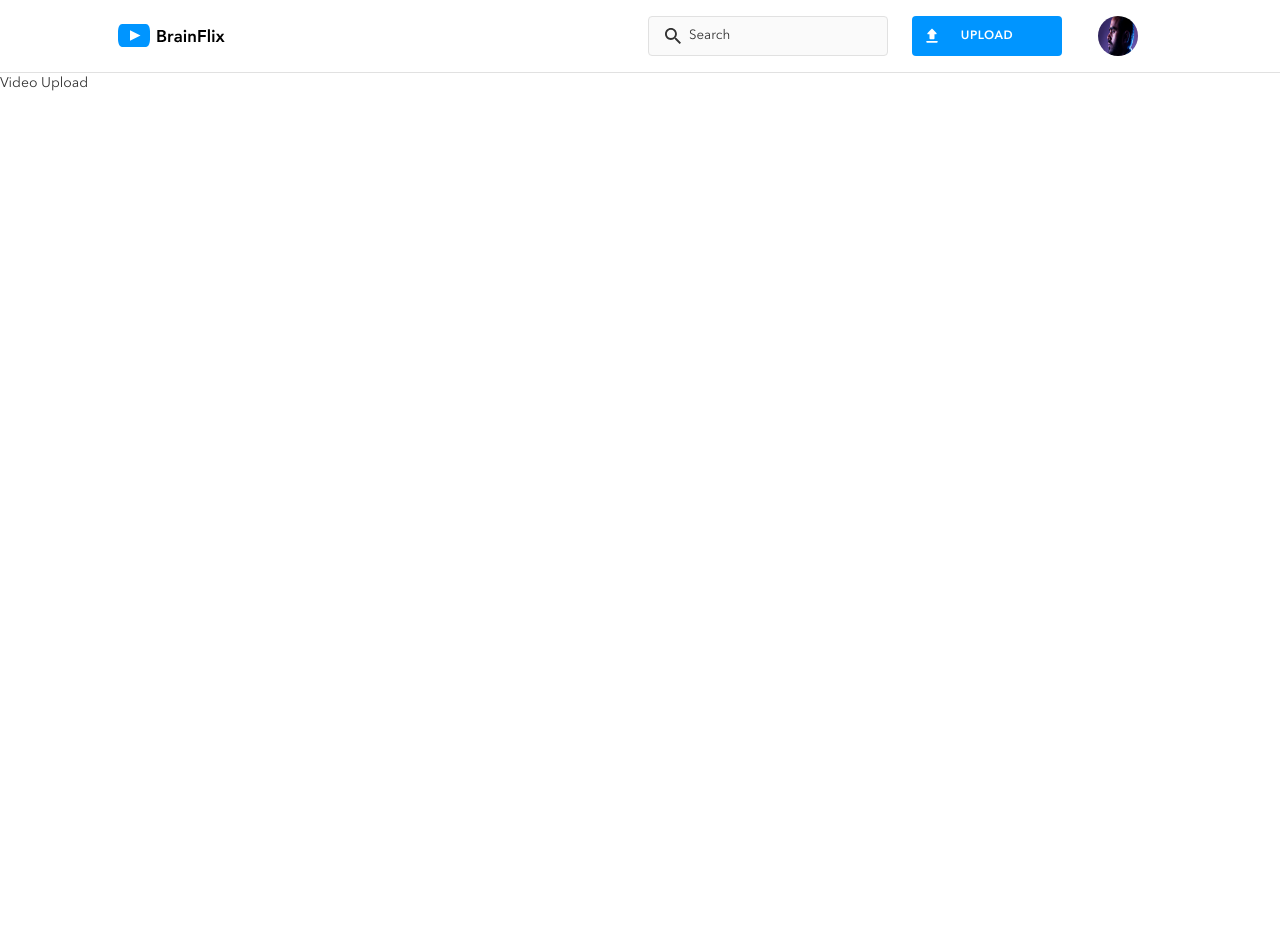
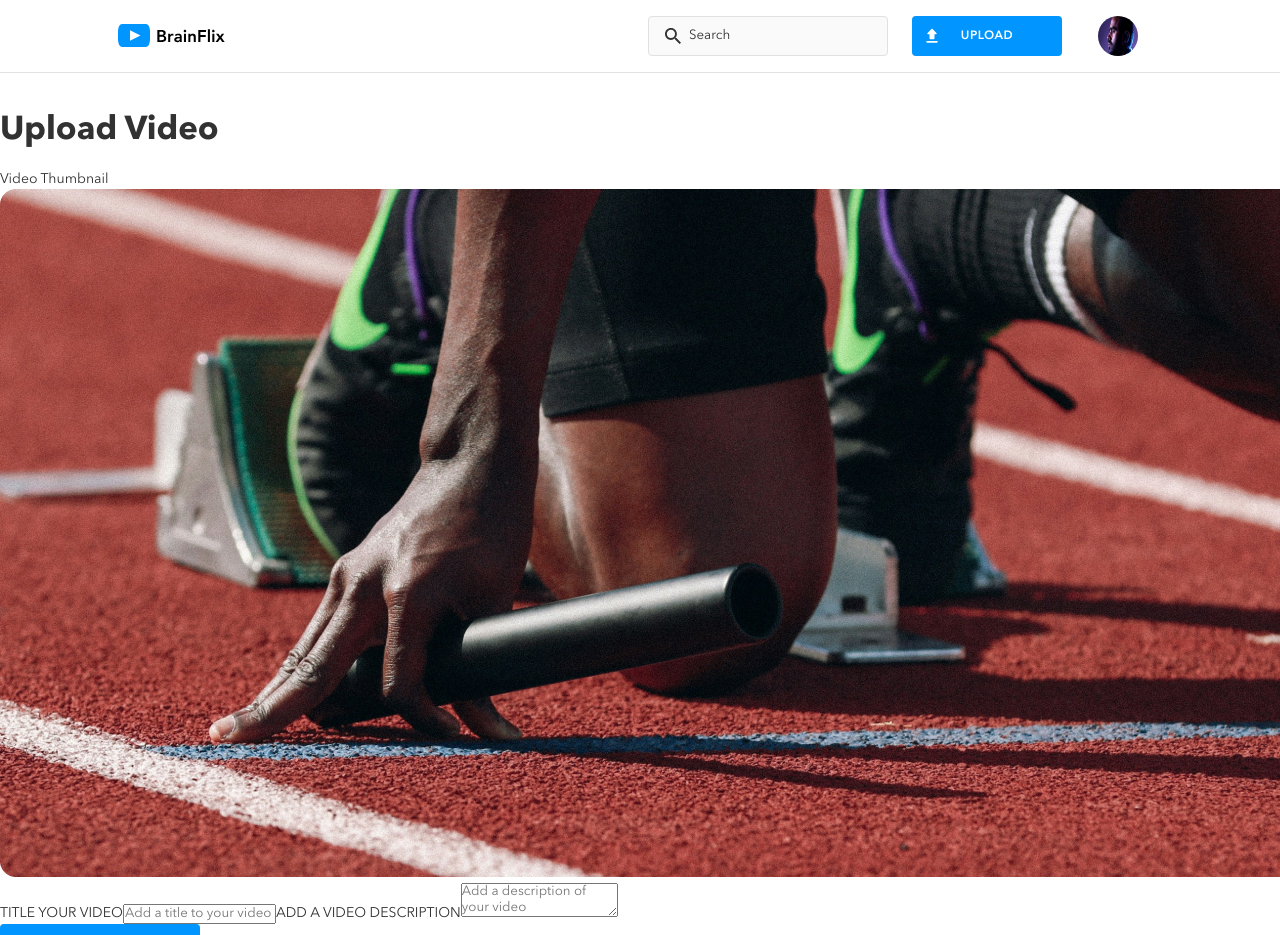
Before and after one commit to strawberrie68/michelle-wong-brainflix, a React (Vite) app: page /upload in a window 1280 px wide. Shown: the top 935 px of the page. Before the commit the page ends 800 px from the top, so only its background shows below. Built offline with nearby package versions, Linux system fonts and the light colour scheme.

Commit message:
chore: update button component prop to work for upload page

```diff
--- a/src/components/Button/Button.jsx
+++ b/src/components/Button/Button.jsx
@@ -1,9 +1,14 @@
 import upload from "../../assets/icons/upload.svg";
 import comment from "../../assets/icons/add_comment.svg";
+import publish from "../../assets/icons/publish.svg";
 import "./Button.scss";
 
-const Button = ({ icon, buttonText }) => {
-  const buttonIcon = icon == "upload" ? upload : comment;
+const Button = ({ icon, text }) => {
+  const buttonIcon =
+    icon == "upload" ? upload : icon === "comment" ? comment : publish;
+
+  const buttonText = text.toUpperCase();
+
   return (
     <button className="button label-text">
       <img
--- a/src/components/CommentForm/CommentForm.jsx
+++ b/src/components/CommentForm/CommentForm.jsx
@@ -19,7 +19,7 @@ const CommentForm = () => {
           ></input>
         </div>
         <div className="comment-form__button">
-          <Button buttonText="COMMENT" icon="comment" />
+          <Button text="COMMENT" icon="comment" />
         </div>
       </div>
     </form>
--- a/src/components/Navbar/Navbar.jsx
+++ b/src/components/Navbar/Navbar.jsx
@@ -19,7 +19,7 @@ const Navbar = () => {
           </div>
           <Link to="/upload" className="nav__link">
             <div className="nav__bottom">
-              <Button buttonText="UPLOAD" icon="upload" />
+              <Button text="UPLOAD" icon="upload" />
               <Avatar position="bottom" isDefault={false} />
             </div>
           </Link>
--- a/src/pages/VideoUpload/VideoUpload.jsx
+++ b/src/pages/VideoUpload/VideoUpload.jsx
@@ -1,7 +1,37 @@
 import "./VideoUpload.scss";
+import VideoThumbnail from "../../assets/images/Upload-video-preview.jpg";
+import Button from "../../components/Button/Button";
 
 const VideoUpload = () => {
-  return <div>Video Upload</div>;
+  return (
+    <div className="section-wrapper">
+      <h1>Upload Video</h1>
+      <div>
+        <p>Video Thumbnail</p>
+        <img src={VideoThumbnail} alt="video image preview" />
+      </div>
+      <div>
+        <form>
+          <label htmlFor="title">TITLE YOUR VIDEO</label>
+          <input
+            type="text"
+            id="title"
+            name="title"
+            placeholder="Add a title to your video"
+          />
+
+          <label htmlFor="description">ADD A VIDEO DESCRIPTION</label>
+          <textarea
+            id="description"
+            name="description"
+            placeholder="Add a description of your video"
+          />
+
+          <Button icon="publish" text="PUBLISH" />
+        </form>
+      </div>
+    </div>
+  );
 };
 
 export default VideoUpload;
```
